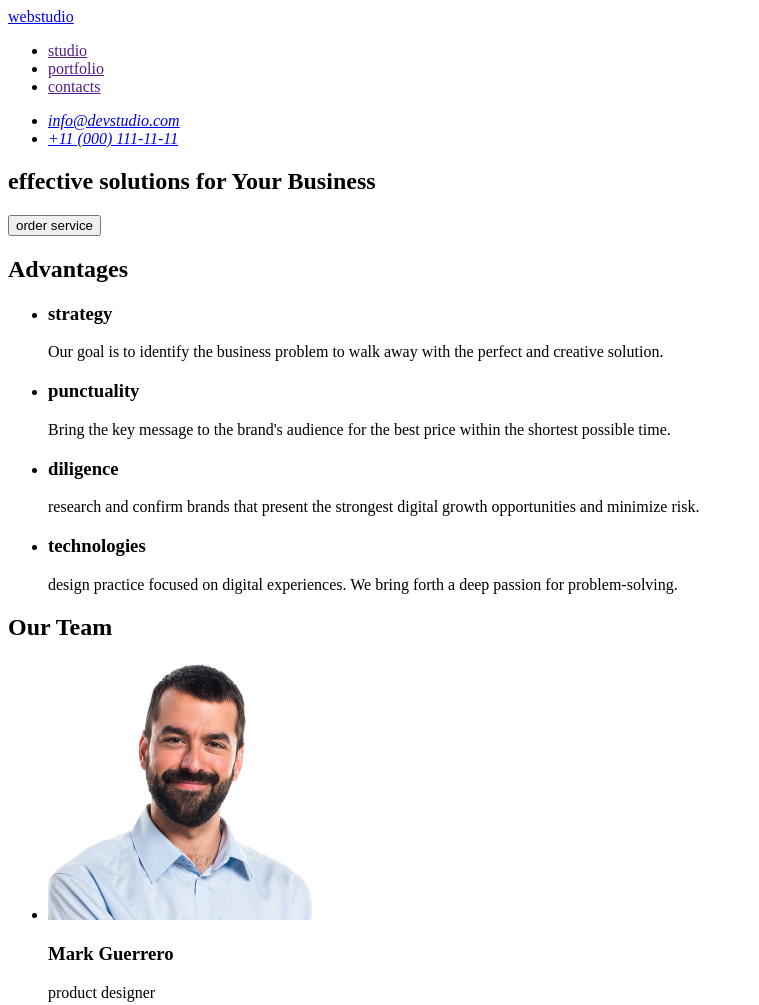
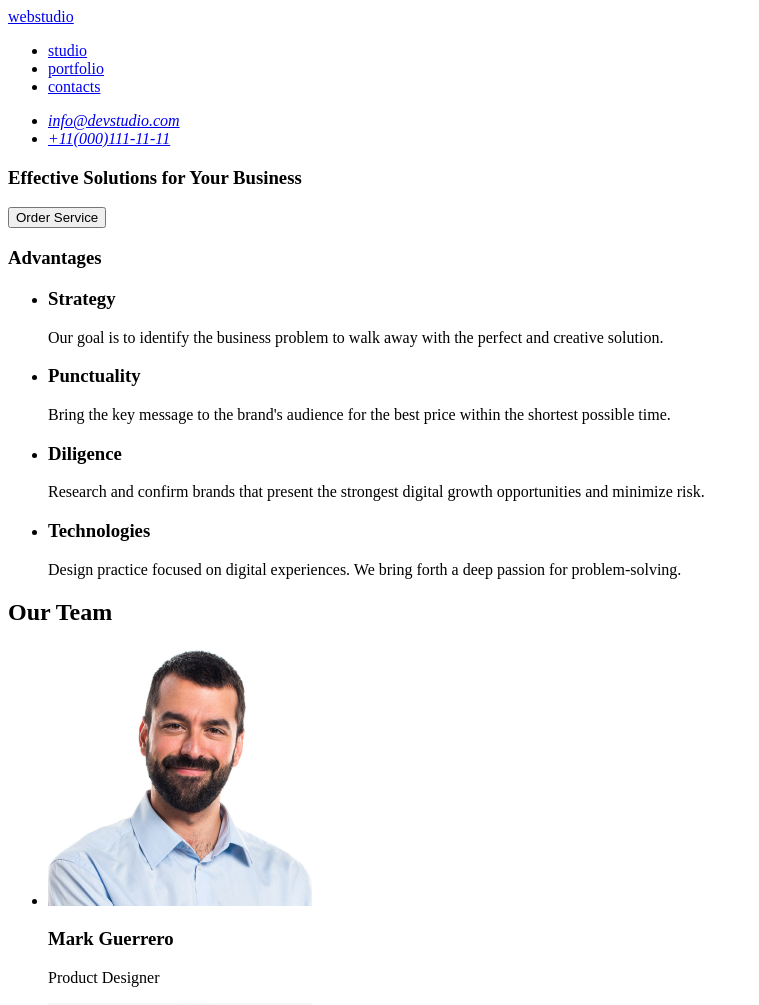
Before and after one commit to IgorRed23/goit-markup-hw-01, a plain HTML site: page index.html in a window 1280 px wide. Shown: the top 1005 px of the page, without its empty margins (0-759 px from the left). Drawn offline with Linux system fonts and the light colour scheme.

Commit message:
Igor-Shydlovskyi_HW1(3)
Vertion #3 (11.08.2023)

```diff
--- a/index.html
+++ b/index.html
@@ -17,13 +17,13 @@
             <!-- Menu: Studio + Portfolio + Contucts-->
             <ul>
                 <li>
-                    <a href="">studio</a>
+                    <a href="studio">studio</a>
                 </li>
                 <li>
-                    <a href="">portfolio</a>
+                    <a href="portfolio">portfolio</a>
                 </li>
                 <li>
-                    <a href="">contacts</a>
+                    <a href="contacts">contacts</a>
                 </li>
             </ul>
         </nav>
@@ -32,7 +32,7 @@
         <address>
             <ul>
                 <li><a href="mailto:info@devstudio.com">info@devstudio.com</a></li>
-                <li><a href="tel:+11000111-11-11">+11 (000) 111-11-11</a></li>
+                <li><a href="tel:+11000111-11-11">+11(000)111-11-11</a></li>
             </ul>
         </address>
 
@@ -41,35 +41,35 @@
     <main>
         <!-- Section №1: photo hyro dark + slogan + button-->
         <section>
-            <h1>effective solutions for Your Business</h1>
-            <button type="button">order service</button>
+            <h3>Effective Solutions for Your Business</h3>
+            <button type="button">Order Service</button>
         </section>
 
         <!-- Section №2: Strategy + Punctuality + Diligence + Technologies-->
         <section>
-            <h2>Advantages</h2>
+            <h3>Advantages</h3>
             <ul>
                 <li>
-                    <h3>strategy</h3>
+                    <h3>Strategy</h3>
                     <p>Our goal is to identify the business
                         problem to walk away with the perfect and creative solution.
                     </p>
                 </li>
                 <li>
-                    <h3>punctuality</h3>
+                    <h3>Punctuality</h3>
                     <p>Bring the key message to the brand's audience for the best price within the shortest possible
                         time.
                     </p>
                 </li>
                 <li>
-                    <h3>diligence</h3>
-                    <p>research and confirm brands that present the strongest digital growth opportunities and minimize
+                    <h3>Diligence</h3>
+                    <p>Research and confirm brands that present the strongest digital growth opportunities and minimize
                         risk.
                     </p>
                 </li>
                 <li>
-                    <h3>technologies</h3>
-                    <p>design practice focused on digital experiences. We bring forth a deep passion for
+                    <h3>Technologies</h3>
+                    <p>Design practice focused on digital experiences. We bring forth a deep passion for
                         problem-solving.
                     </p>
                 </li>
@@ -83,7 +83,7 @@
                 <li>
                     <img src="./images/people/mark-guerrero.jpg" alt="mark-guerrero" width="264" height="260">
                     <h3>Mark Guerrero</h3>
-                    <p>product designer</p>
+                    <p>Product Designer</p>
                 </li>
                 <li>
                     <img src="./images/people/tom-ford.jpg" alt="tom-ford" width="264" height="260">
@@ -106,7 +106,7 @@
     </main>
 
     <footer>
-        <a href="./index.html">webstudio</a>
+        <a href="./index.html">WebStudio</a>
         <p>Increase the flow of customers and sales for your business with digital marketing & growth solutions.
         </p>
     </footer>
```
